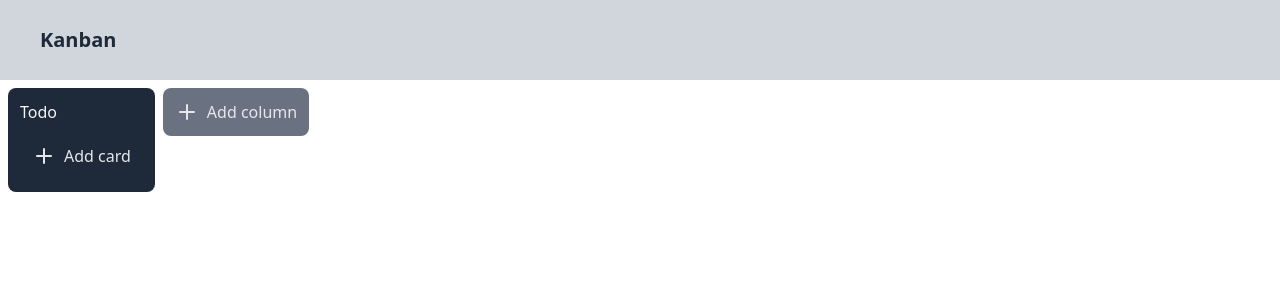
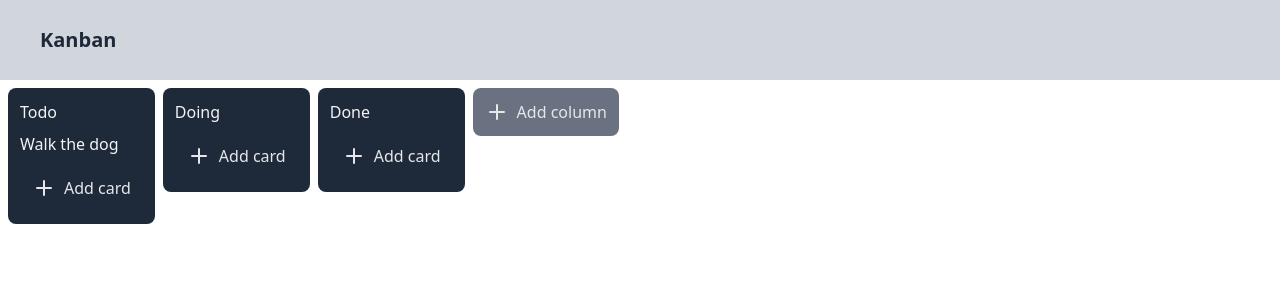
Before and after one commit to rikifujihara/kanban, a React (Vite) app: page / in a window 1280 px wide. Shown: the top 300 px of the page. Built offline with nearby package versions, Linux system fonts and the light colour scheme.

Commit message:
styling: cleaned up Board.tsx container

```diff
--- a/src/App.tsx
+++ b/src/App.tsx
@@ -5,7 +5,17 @@ export default function App() {
   return (
     <div className="h-full w-full flex flex-col">
       <HeaderSection />
-      <Board initialColumns={[{ id: "1", title: "Todo", cards: [] }]} />
+      <Board
+        initialColumns={[
+          {
+            id: "1",
+            title: "Todo",
+            cards: [{ id: "1", title: "Walk the dog" }],
+          },
+          { id: "2", title: "Doing", cards: [] },
+          { id: "3", title: "Done", cards: [] },
+        ]}
+      />
     </div>
   );
 }
--- a/src/components/Board.tsx
+++ b/src/components/Board.tsx
@@ -11,7 +11,7 @@ export default function Board({
   const [columns, setColumns] = useState<ColumnData[]>(initialColumns);
 
   return (
-    <div className="flex gap-2 p-2 overflow-x-auto">
+    <div className="flex gap-2 items-start p-2 overflow-x-auto h-full">
       {columns.map((column) => (
         <Column addCard={addCard} key={column.id} column={column} />
       ))}
```
